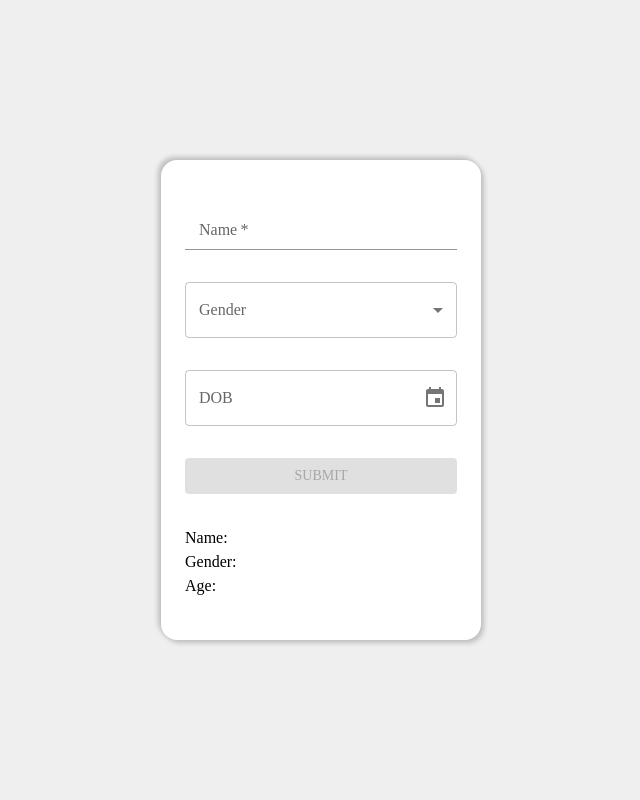
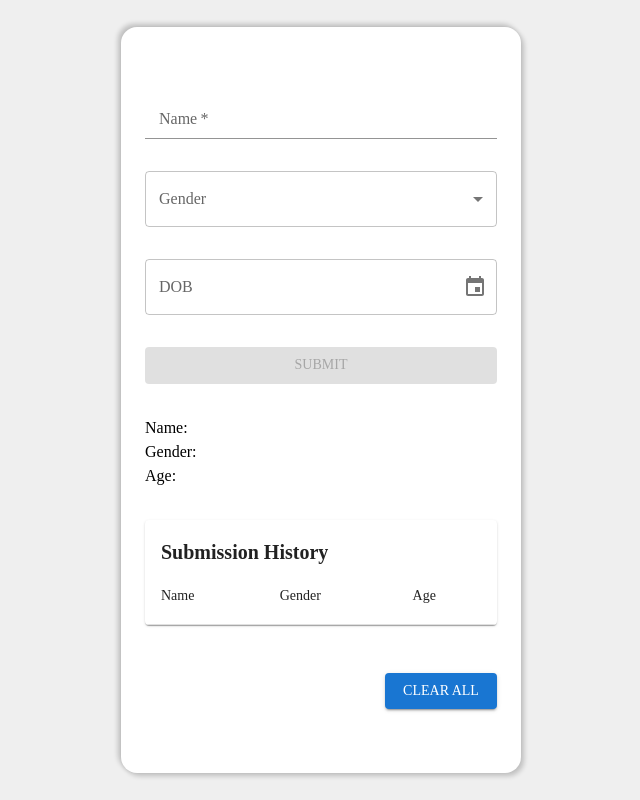
Before and after one commit to Vivekbhatt02/form-with-mui, a React (Create React App) app: page / in a window 1280 px wide. Shown: the whole page, without its empty margins (319-959 px from the left). Built offline with nearby package versions, Linux system fonts and the light colour scheme.

Commit message:
Feature-5 Added  Submission History Panel

```diff
--- /dev/null
+++ b/src/components/form/SubmissionHistoryPanel.js
@@ -0,0 +1,39 @@
+import Table from '@mui/material/Table';
+import TableBody from '@mui/material/TableBody';
+import TableCell from '@mui/material/TableCell';
+import TableContainer from '@mui/material/TableContainer';
+import TableHead from '@mui/material/TableHead';
+import TableRow from '@mui/material/TableRow';
+import Paper from '@mui/material/Paper';
+import {Typography} from "@mui/material";
+
+export default function SubmissionHistoryPanel({submissionHistory}) {
+    return (
+        <>
+            <TableContainer component={Paper} sx={{width: "22rem",margin:"auto", maxHeight: "20rem", overflowY: "auto"}}>
+                <Typography variant="h6" sx={{marginX: "1rem", marginTop: "1rem",fontWeight: '600', }}>
+                    Submission History
+                </Typography>
+                <Table sx={{ minWidth: 200 }} aria-label="simple table">
+                    <TableHead>
+                        <TableRow>
+                            <TableCell align="left">Name</TableCell>
+                            <TableCell align="left">Gender</TableCell>
+                            <TableCell align="left">Age</TableCell>
+                        </TableRow>
+                    </TableHead>
+                    <TableBody>
+                        {submissionHistory?.map((details,index) => (
+                            <TableRow
+                                key={index}>
+                                <TableCell align="left">{details.name}</TableCell>
+                                <TableCell align="left">{details.gender}</TableCell>
+                                <TableCell align="left">{details.dob.format('DD-MM-YYYY')}</TableCell>
+                            </TableRow>
+                        ))}
+                    </TableBody>
+                </Table>
+            </TableContainer>
+        </>
+    )
+}
--- a/src/components/form/UserForm.js
+++ b/src/components/form/UserForm.js
@@ -11,6 +11,7 @@ import InputField from "./InputField";
 import GenderSelect from "./GenderSelect";
 import DatePickerField from "./DatePickerField";
 import DisplayPanel from "./DisplayPanel";
+import SubmissionHistoryPanel from "./SubmissionHistoryPanel";
 
 const pageStyle = {
     backgroundColor: 'rgb(239, 239, 239)',
@@ -22,8 +23,8 @@ const pageStyle = {
 
 const containerStyle = {
     backgroundColor: 'white',
-    width: '20rem',
-    height: '30rem',
+    width: '25rem',
+    height: 'auto',
     paddingTop: '4rem',
     paddingBottom: '4rem',
     display: 'flex',
@@ -43,8 +44,8 @@ export default function UserForm() {
     const [gender, setGender] = useState('');
     const [dob, setDOB] = useState(null);
     const [isNameBlank, setIsNameBlank] = useState(false);
-    const [submittedDetails, setSubmittedDetails] = useState({name: '', gender: '', dob: '',});
-
+    const [submittedDetails, setSubmittedDetails] = useState({name: '', gender: '', dob: ''});
+    const [submissionHistory, setSubmissionHistory] = useState([])
     const isSubmitDisabled = !name || !gender || !dob;
 
     const handleNameChange = (event) => {
@@ -57,11 +58,17 @@ export default function UserForm() {
     const handleFormSubmit = (event) => {
         event.preventDefault();
         setSubmittedDetails({name, gender, dob});
+        setSubmissionHistory((prevSubmission) => [...prevSubmission, {name, gender, dob}]);
         setName('');
         setGender('');
         setDOB(null);
         setIsNameBlank(false);
     };
+
+    const handleClearHistory = () => {
+        setSubmissionHistory([]);
+        setSubmittedDetails({name: '', gender: '', dob: ''});
+    }
 
     return (
         <ThemeProvider theme={customTheme}>
@@ -78,6 +85,13 @@ export default function UserForm() {
                         Submit
                     </Button>
                     <DisplayPanel submittedDetails={submittedDetails}/>
+                    <SubmissionHistoryPanel submissionHistory={submissionHistory}/>
+                    <Button
+                        variant="contained"
+                        sx={{width: "7rem", marginTop: "1rem", marginLeft: "auto"}}
+                        onClick={handleClearHistory}>
+                        Clear All
+                    </Button>
                 </Container>
             </Box>
         </ThemeProvider>
```
